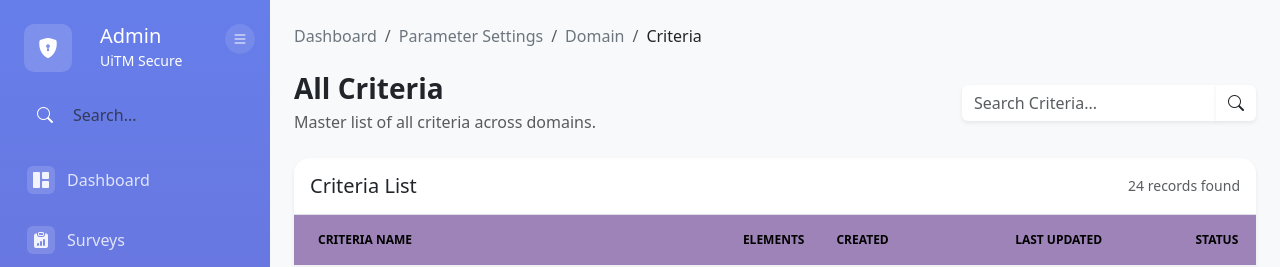
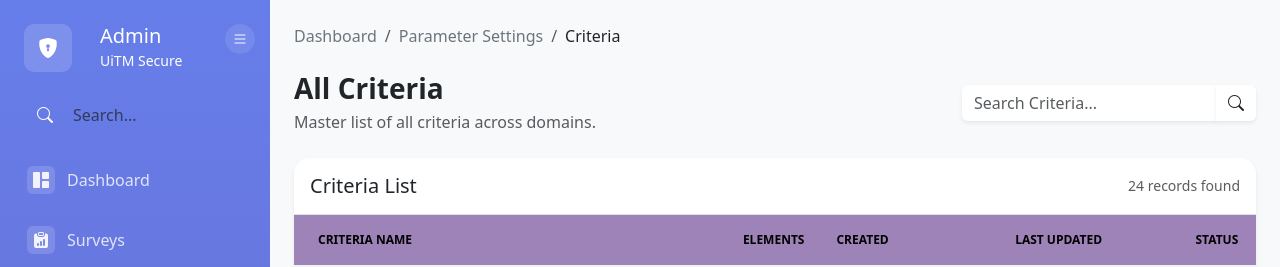
Before and after one commit to maiyaiyao/uitm-survey-system, a PHP site: page /modules/admin/criteria/index.php in a window 1280 px wide. Shown: the top 267 px of the page. Run offline with PHP 8.4, Linux system fonts and the light colour scheme; a user stored in the database is signed in; data comes from the database, SQL or seed files in the repository; some libraries are stand-ins or nearby versions.

Commit message:
remove breadcrumbs

```diff
--- a/src/modules/admin/criteria/index.php
+++ b/src/modules/admin/criteria/index.php
@@ -106,7 +106,6 @@ function getStatusBadgeCriteria($status) {
                         <ol class="breadcrumb">
                             <li class="breadcrumb-item"><a href="../dashboard.php" class="text-decoration-none text-secondary">Dashboard</a></li>
                             <li class="breadcrumb-item"><a href="../parameter-settings.php" class="text-decoration-none text-secondary">Parameter Settings</a></li>
-                            <li class="breadcrumb-item"><a href="../domain/index.php" class="text-decoration-none text-secondary">Domain</a></li>
                             <li class="breadcrumb-item active text-dark" aria-current="page">Criteria</li>
                         </ol>
                     </nav>
--- a/src/modules/admin/element/index.php
+++ b/src/modules/admin/element/index.php
@@ -94,8 +94,6 @@ $flash = getFlashMessage();
                         <ol class="breadcrumb">
                             <li class="breadcrumb-item"><a href="../dashboard.php" class="text-decoration-none text-secondary">Dashboard</a></li>
                             <li class="breadcrumb-item"><a href="../parameter-settings.php" class="text-decoration-none text-secondary">Parameter Settings</a></li>
-                            <li class="breadcrumb-item"><a href="../domain/index.php" class="text-decoration-none text-secondary">Domain</a></li>
-                            <li class="breadcrumb-item"><a href="../criteria/index.php" class="text-decoration-none text-secondary">Criteria</a></li>
                             <li class="breadcrumb-item active text-dark" aria-current="page">Element</li>
                         </ol>
                     </nav>
```
